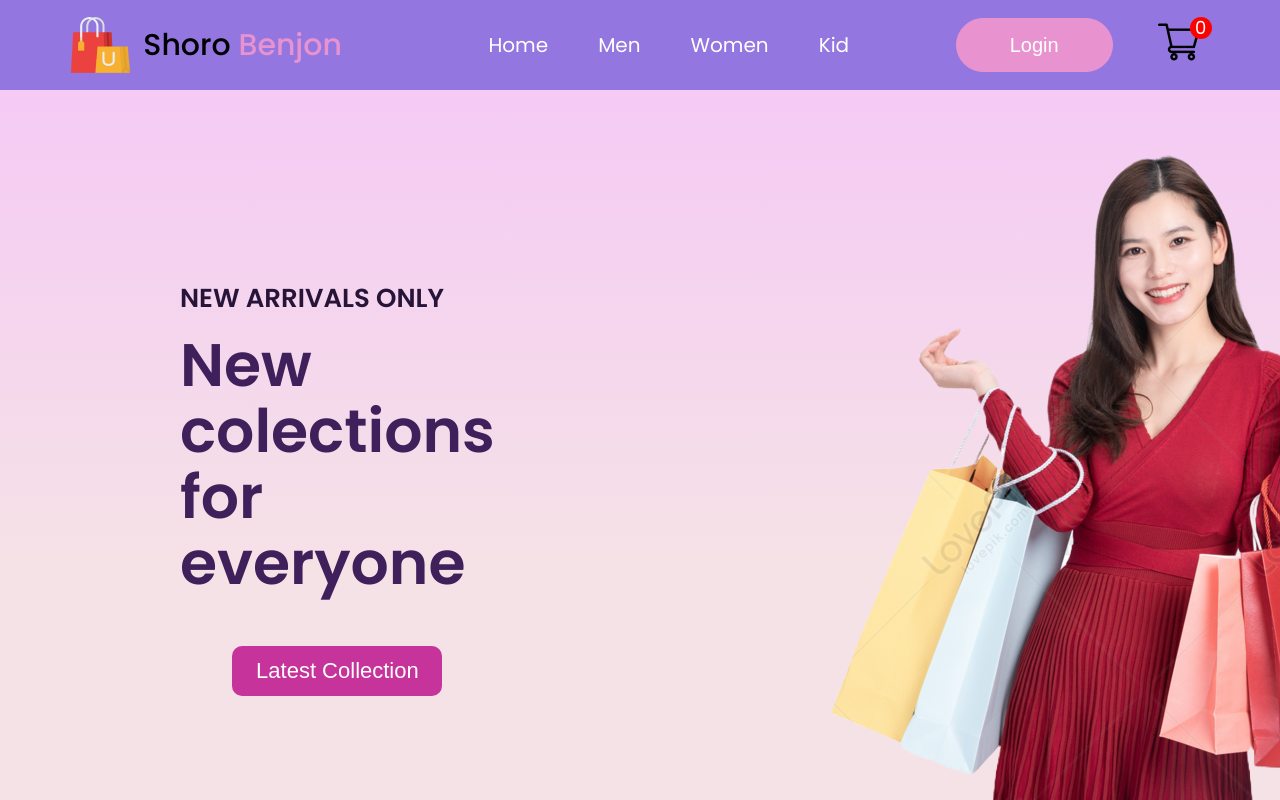
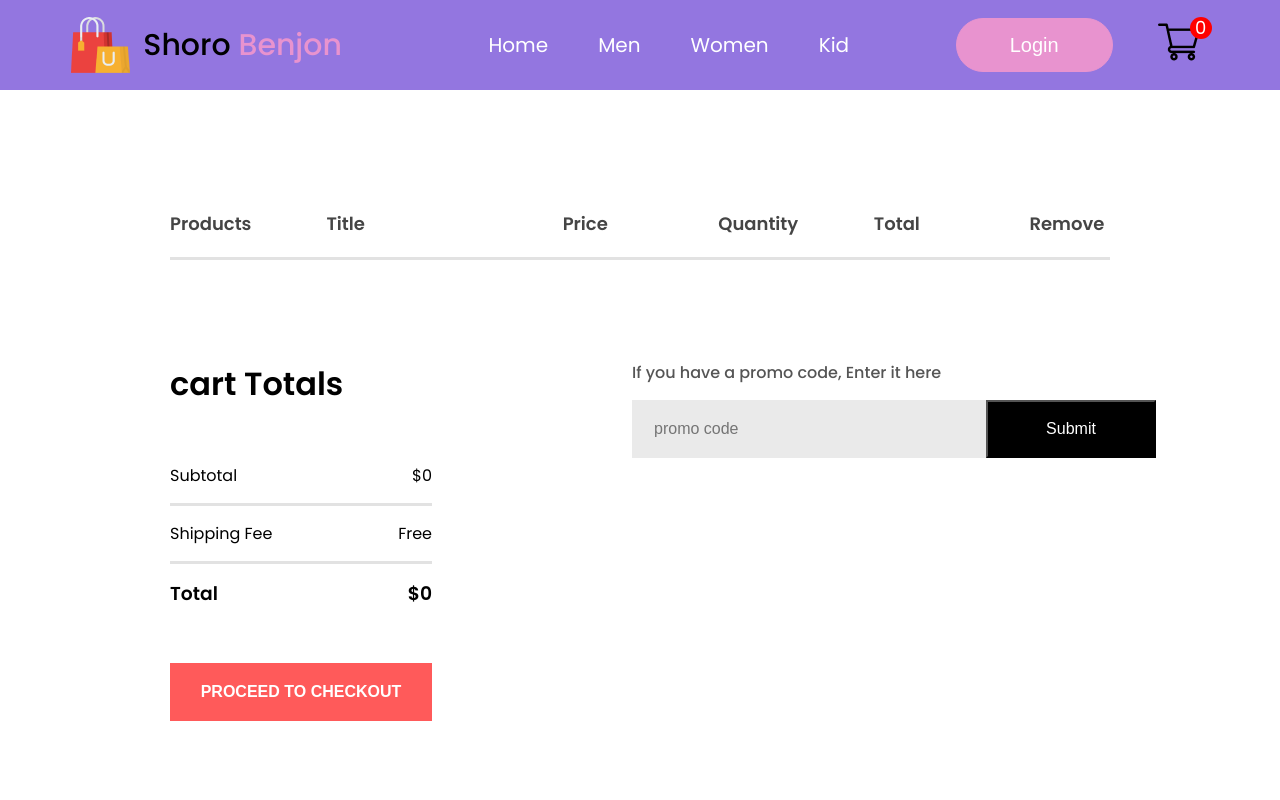
Before and after one commit to nusratjahanlima/ShoroBenjon-client, a React (Create React App) app: page /cart in a window 1280 px wide. Shown: the top 800 px of the page. Built offline with nearby package versions, Linux system fonts and the light colour scheme.

Commit message:
cart section done

```diff
--- a/src/App.js
+++ b/src/App.js
@@ -1,6 +1,5 @@
 import './App.css';
 import Navbar from './Components/Navbar/Navbar';
-import Hero from './Components/Hero/Hero';
 import { BrowserRouter,Routes,Route } from 'react-router-dom';
 import Shop from './Pages/Shop';
 import ShopCategory from './Pages/ShopCategory';
@@ -20,13 +19,14 @@
     <div>
       <BrowserRouter>
       <Navbar/>
-      <Hero/>
       <Routes>
         <Route path='/' element={<Shop/>}/>
         <Route path='/mens' element={<ShopCategory banner={men_banner} category="men"/>}/>
         <Route path='/womens' element={<ShopCategory banner={women_banner} category="women"/>}/>
         <Route path='/kids' element={<ShopCategory banner={kids_banner} category="kid"/>}/>
+        <Route path="/product" elememt={<Product/>}>
         <Route path=':productId' element={<Product/>}/>
+        </Route>
         <Route path='/cart' element={<Cart/>}/>
         <Route path='/login' element={<LoginSignup/>}/>
       </Routes>
--- a/src/Components/Breadcrums/Breadcrums.jsx
+++ b/src/Components/Breadcrum/Breadcrum.jsx
@@ -1,8 +1,8 @@
 import React from 'react';
-import './Breadcrums.css'
+import './Breadcrum.css'
 import arrow_icon from '../Assets/breadcrum_arrow.png'
 
-const Breadcrums = (props) => {
+const Breadcrum = (props) => {
     const {product} = props;
     return (
         <div className='breadcrum'>
@@ -11,4 +11,4 @@
     );
 };
 
-export default Breadcrums;
+export default Breadcrum;
--- a/src/Components/CartItems/CartItems.css
+++ b/src/Components/CartItems/CartItems.css
@@ -1,5 +1,11 @@
 .cartitems{
     margin: 100px 170px;
+}
+
+.cartitems hr{
+    height: 3px;
+    background: #e2e2e2;
+    border: 0;
 }
 
 .cartitems-format-main{
--- a/src/Components/CartItems/CartItems.jsx
+++ b/src/Components/CartItems/CartItems.jsx
@@ -4,7 +4,7 @@
 import remove_icon from '../Assets/cart_cross_icon.png'
 
 const CartItems = () => {
-    const {getTotalCartAmount,all_product,cartItems,removeFromCart} = useContext(ShopContext)
+    const {getTotalCartAmount,all_product,cartItems,removeFromCart} = useContext(ShopContext);
     return (
         <div className='cartitems'>
             <div className="cartitems-format-main">
@@ -15,6 +15,7 @@
                 <p>Total</p>
                 <p>Remove</p>
             </div>
+            <hr />
             {all_product.map((e) => {
                 if(cartItems[e.id]>0)
                 {
@@ -25,8 +26,10 @@
                         <p>${e.new_price}</p>
                         <button className='cartitems-quantity'>{cartItems[e.id]}</button>
                         <p>${e.new_price*cartItems[e.id]}</p>
-                        <img className='cartitems-remove-icon' src={remove_icon} onClick={() => {removeFromCart(e.id)}} alt="" />
+                        <img className='cartitems-remove-icon' src={remove_icon} onClick={()=>{removeFromCart(e.id)}} alt="" />
+
                     </div>
+                    <hr />
                 </div>
 
                 }
@@ -39,8 +42,9 @@
                         <div className="cartitems-total-item">
                             <p>Subtotal</p>
                             <p>${getTotalCartAmount()}</p>
-                            <hr />
+
                         </div>
+                        <hr />
 
                         <div className="cartitems-total-item">
                             <p>Shipping Fee</p>
--- a/src/Components/DescriptionBox/DescriptionBox.css
+++ b/src/Components/DescriptionBox/DescriptionBox.css
@@ -17,7 +17,7 @@
     border: 1px solid #d0d0d0;
 }
 
-.escription-nav-box .fade{
+.descriptionbox-nav-box .fade{
     background: #FBFBFB;
     color: #555;
 }
--- a/src/Components/DescriptionBox/DescriptionBox.jsx
+++ b/src/Components/DescriptionBox/DescriptionBox.jsx
@@ -6,12 +6,14 @@
         <div className='descriptionbox'>
             <div className="descriptionbox-navigator">
                 <div className="descriptionbox-nav-box">Description</div>
-                <div className="description-nav-box fade">Reviews (122)</div>
+                <div className="descriptionbox-nav-box fade">Reviews (122)</div>
+                </div>
+            <div className="descriptionbox-description">
             <p>Lorem ipsum dolor sit amet consectetur adipisicing elit. Ullam repudiandae assumenda deserunt nostrum et cupiditate delectus labore, cum aspernatur necessitatibus quasi sint ea porro eum quos illo quis perspiciatis aliquam natus saepe quod inventore esse. Eum inventore odio quia nam beatae dicta nisi corporis, quos voluptas iure optio doloribus facere quo nihil vitae nemo deleniti, amet, officiis delectus labore similique eaque.</p>
 
-            <p>Lorem ipsum dolor sit amet consectetur, adipisicing elit. Aut, consequuntur, adipisci laudantium nostrum facere suscipit error dolore repudiandae cupiditate dicta explicabo dolorem nobis. In perferendis soluta debitis quis cum quod earum facilis nobis exercitationem quam laboriosam voluptates a molestiae similique tempore praesentium, modi veritatis tempora iste. Atque sed aut nemo?</p>
+<p>Lorem ipsum dolor sit amet consectetur, adipisicing elit. Aut, consequuntur, adipisci laudantium nostrum facere suscipit error dolore repudiandae cupiditate dicta explicabo dolorem nobis. In perferendis soluta debitis quis cum quod earum facilis nobis exercitationem quam laboriosam voluptates a molestiae similique tempore praesentium, modi veritatis tempora iste. Atque sed aut nemo?</p>
             </div>
-        </div>
+            </div>
     );
 };
 
--- a/src/Components/ProductDisplay/ProductDisplay.jsx
+++ b/src/Components/ProductDisplay/ProductDisplay.jsx
@@ -19,7 +19,6 @@
                 </div>
                 <div className="productdisplay-img">
                     <img className='productdisplay-main-img' src={product.image} alt="" />
-
                 </div>
             </div>
 
@@ -31,7 +30,7 @@
                     <img src={star_icon} alt="" />
                     <img src={star_icon} alt="" />
                     <img src={star_dull_icon} alt="" />
-                    <p>{122}</p>
+                    <p>(122)</p>
                 </div>
 
                 <div className="productdisplay-right-prices">
@@ -41,6 +40,8 @@
                     <div className="productdisplay-right-price-new">
                         ${product.new_price}
                     </div>
+                    </div>
+
                     <div className="productdisplay-right-description">
                         Lorem ipsum dolor sit amet consectetur adipisicing elit. Rerum officiis enim porro tenetur facilis nesciunt non neque? Doloremque quas eos ab? Dolorum cumque sapiente ullam.
                     </div>
@@ -59,7 +60,8 @@
                     <p className='productdisplay-right-category'> <span>Tags :</span>Modern, Latest</p>
                 </div>
             </div>
-        </div>
+
+
     );
 };
 
--- a/src/Context/ShopContext.jsx
+++ b/src/Context/ShopContext.jsx
@@ -18,8 +18,10 @@
     const[cartItems, setCartItems] = useState(getDefaultCart());
 
 
+
         const addToCart = (itemId) => {
             setCartItems((prev)=>({...prev,[itemId]:prev[itemId]+1}))
+            console.log(cartItems);
         }
 
         const removeFromCart = (itemId) => {
@@ -30,12 +32,13 @@
             let totalAmount = 0;
             for(const item in cartItems){
                 if(cartItems[item]>0){
-                    let itemInfo = all_product.find((product)=>product.id===(item))
+                    let itemInfo = all_product.find((product)=>product.id===Number(item))
                     totalAmount += itemInfo.new_price * cartItems[item];
 
                 }
-                return totalAmount;
+
             }
+            return totalAmount;
         }
 
         const getTotalCartItems = () =>{
--- a/src/Pages/Product.jsx
+++ b/src/Pages/Product.jsx
@@ -1,7 +1,7 @@
 import React, { useContext } from 'react'
 import { ShopContext } from '../Context/ShopContext';
 import { useParams } from 'react-router-dom';
-import Breadcrums from '../Components/Breadcrums/Breadcrums';
+import Breadcrum from '../Components/Breadcrum/Breadcrum';
 import ProductDisplay from '../Components/ProductDisplay/ProductDisplay';
 import DescriptionBox from '../Components/DescriptionBox/DescriptionBox';
 import RelatedProducts from '../Components/RelatedProducts/RelatedProducts';
@@ -12,7 +12,7 @@
     const product = all_product.find((e) => e.id === Number(productId));
     return (
         <div>
-            <Breadcrums product={product}/>
+            <Breadcrum product={product}/>
             <ProductDisplay product={product}/>
             <DescriptionBox/>
             <RelatedProducts/>
--- a/src/Pages/Shop.jsx
+++ b/src/Pages/Shop.jsx
@@ -1,12 +1,15 @@
 import React from 'react';
+import Hero from '../Components/Hero/Hero';
 import Popular from '../Components/Popular/Popular';
 import Offer from '../Components/Offers/Offer';
 import NewCollections from '../Components/NewCollections/NewCollections';
 import NewsLetter from '../Components/NewsLetter/NewsLetter';
 
+
 const Shop = () => {
     return (
         <div>
+            <Hero/>
             <Popular/>
             <Offer/>
             <NewCollections/>
```
Also changed, not shown: src/Components/Breadcrum/Breadcrum.css (renamed from src/Components/Breadcrums/Breadcrums.css).
